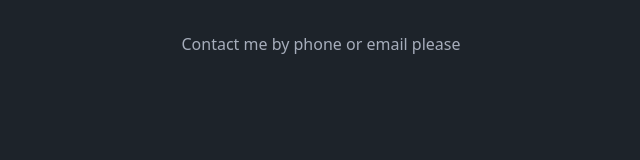
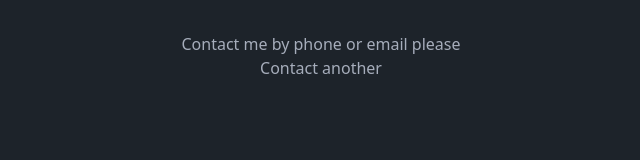
Before and after one commit to namgaxilem/scrapy-demo-ui, a React (Vite) app: page /contact in a window 1280 px wide. Shown: the top 160 px of the page, without its empty margins (319-959 px from the left). Built offline with nearby package versions, Linux system fonts and the light colour scheme.

Commit message:
contact another (#2)

```diff
--- a/src/pages/Contact.tsx
+++ b/src/pages/Contact.tsx
@@ -1,3 +1,8 @@
 export default function Contact() {
-    return <>Contact me by phone or email please</>
+    return (
+        <>
+            Contact me by phone or email please
+            <p>Contact another</p>
+        </>
+    )
 }
```
